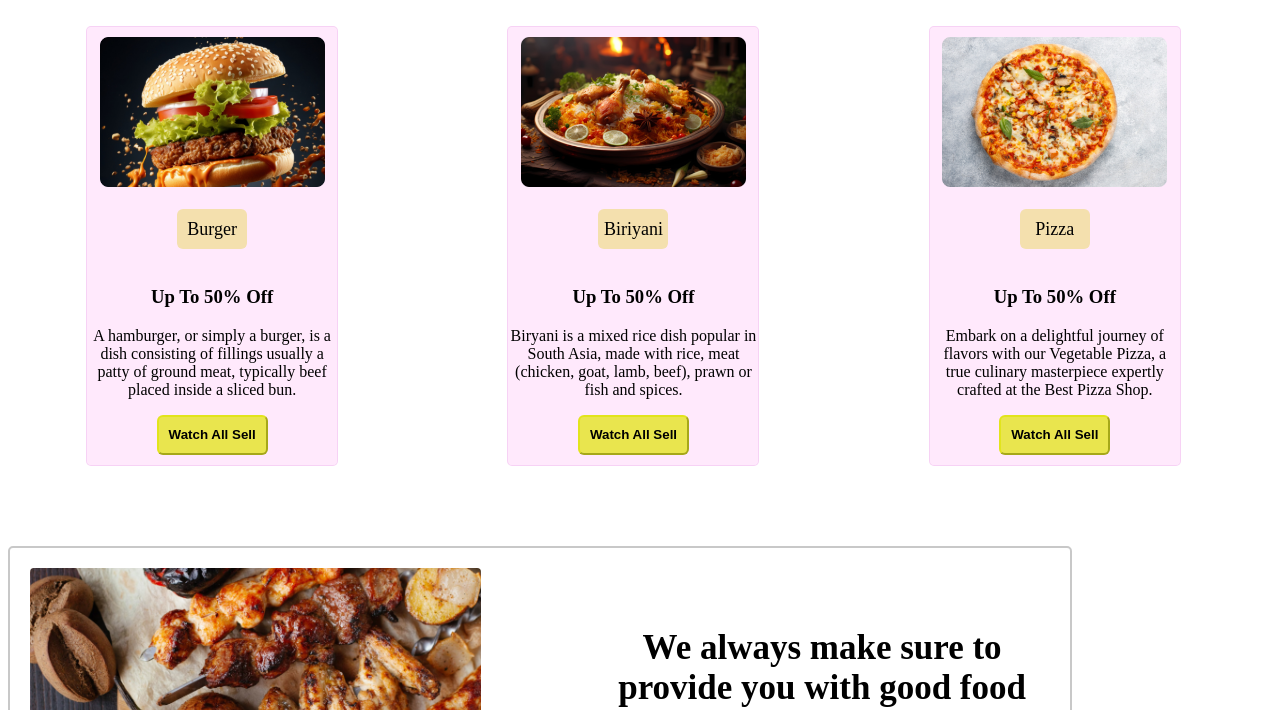
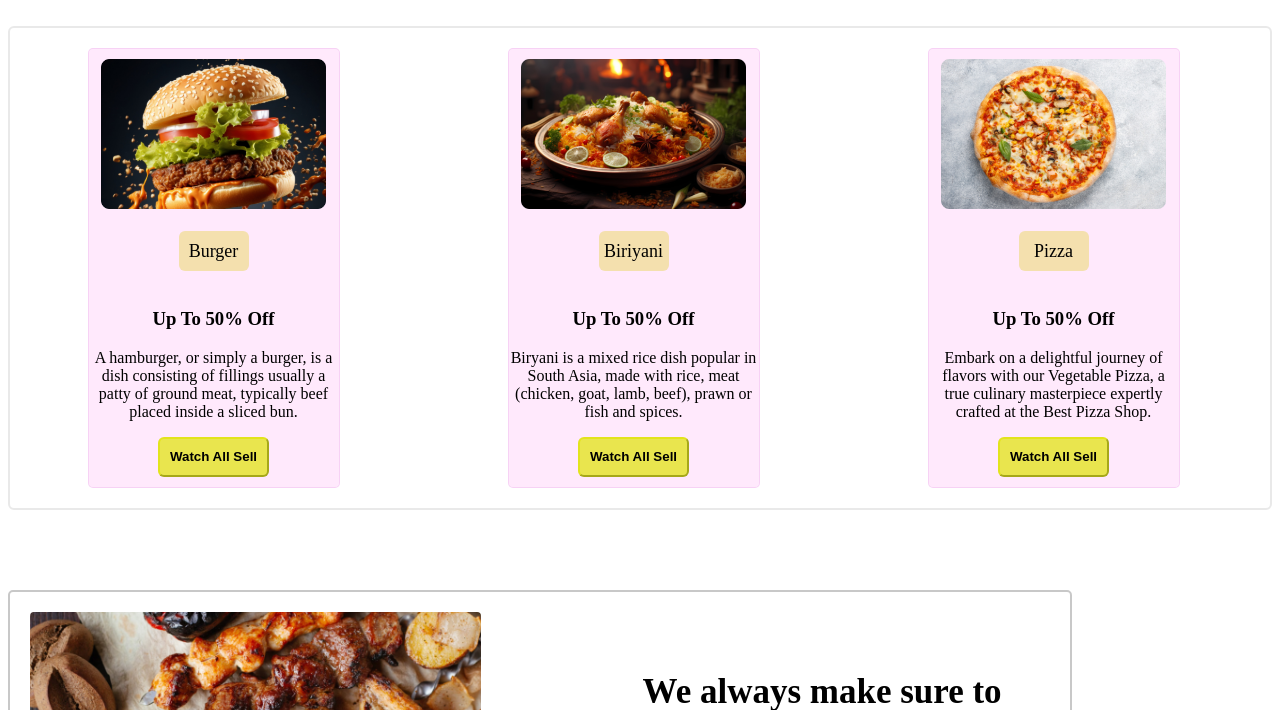
Before and after one commit to sudiptodas153/project-1, a plain HTML site: page index.html in a window 1280 px wide. Shown: the part 771-1481 px from the top of the page. Drawn offline with Linux system fonts and the light colour scheme.

Commit message:
solved some problem

```diff
--- a/style/style.css
+++ b/style/style.css
@@ -68,6 +68,10 @@
     display: flex;
     justify-content: space-around;
     text-align: center;
+    border: 2px solid rgba(128, 128, 128, 0.171);
+    padding-top: 20px;
+    padding-bottom: 20px;
+    border-radius: 6px;
 
 }
 
```
